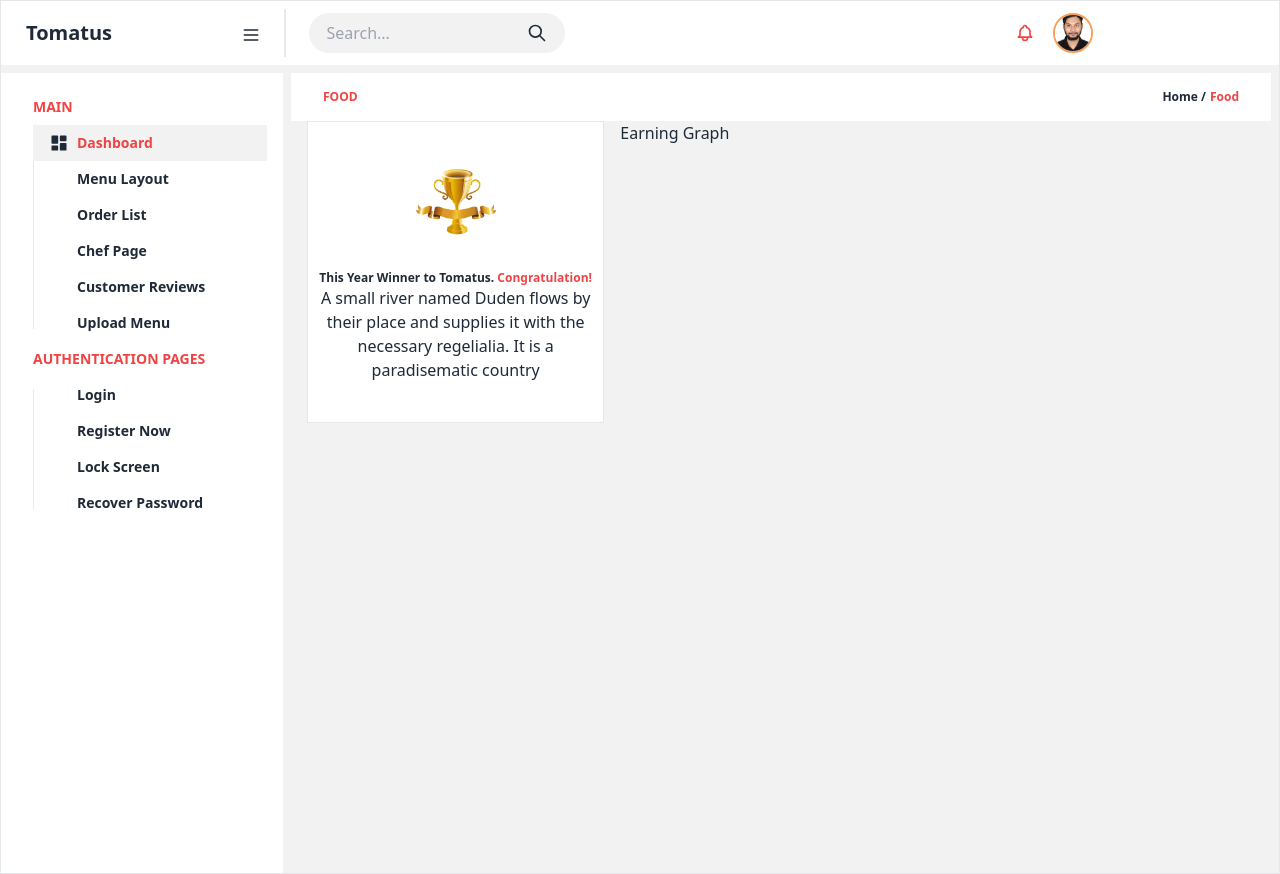
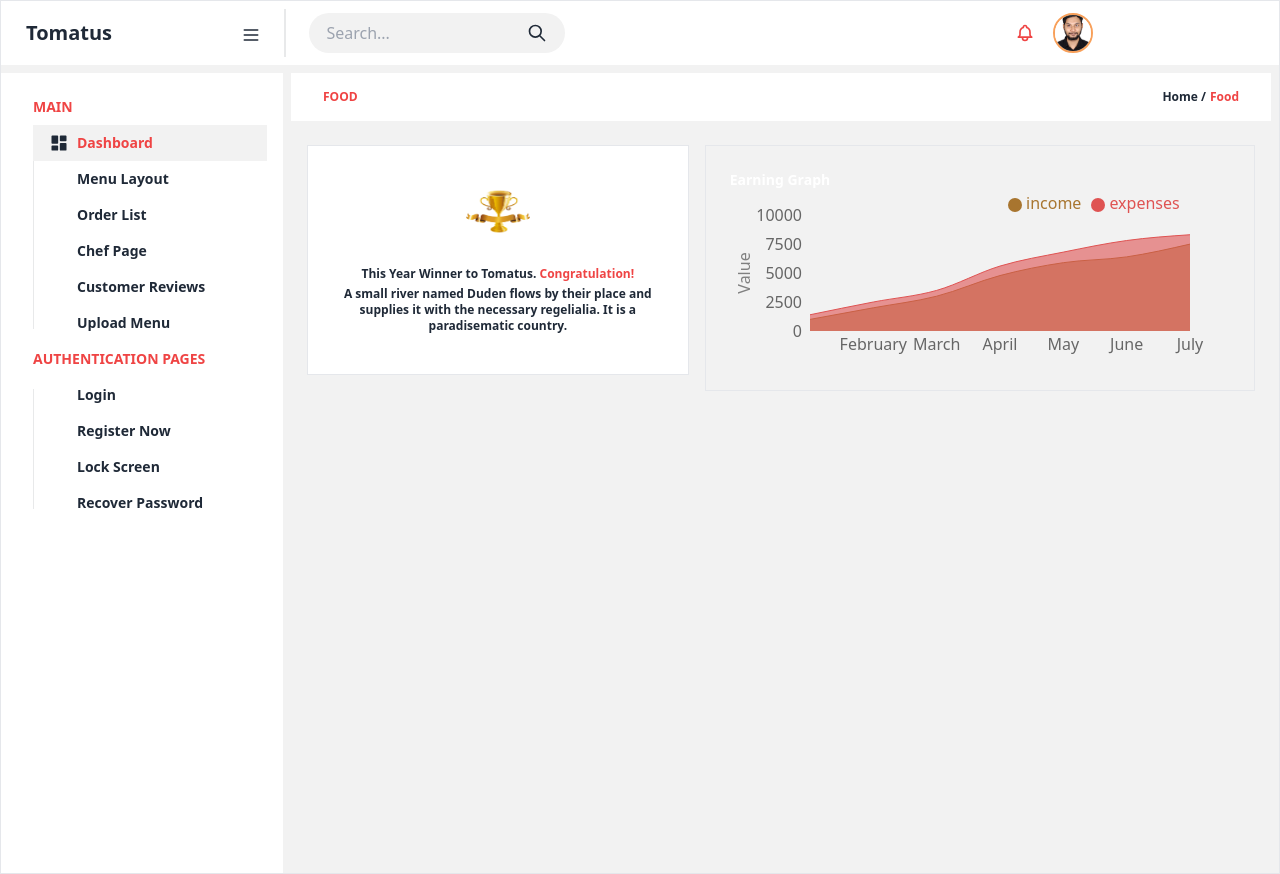
Before and after one commit to mirzaistiakhislam/tomatus-clone, a React (Vite) app: page / in a window 1280 px wide. Built offline with nearby package versions, Linux system fonts and the light colour scheme.

Commit message:
done earning graph

```diff
--- a/src/components/EarningGraph/EarningGraph.jsx
+++ b/src/components/EarningGraph/EarningGraph.jsx
@@ -1,9 +1,41 @@
 
+import { AreaChart, Area, XAxis, YAxis, Tooltip, Legend, Label } from 'recharts';
+
+const data = [
+    { name: 'January', income: 1000, expenses: 1400 },
+    { name: 'February', income: 2000, expenses: 2500 },
+    { name: 'March', income: 3000, expenses: 3500 },
+    { name: 'April', income: 4780, expenses: 5598 },
+    { name: 'May', income: 5890, expenses: 6800 },
+    { name: 'June', income: 6390, expenses: 7800 },
+    { name: 'July', income: 7490, expenses: 8300 },
+];
 
 const EarningGraph = () => {
     return (
-        <div>
-            Earning Graph
+        <div className='border bg-base-200 col-span-5 pt-10 px-6 pb-6 mr-6 relative text-white'>
+            <div className='absolute text-sm font-bold top-6'>Earning Graph</div>
+            <AreaChart
+                width={480}
+                height={180}
+                data={data}
+                margin={{
+                    top: 5,
+                    right: 20,
+                    left: 20,
+                    bottom: 5,
+                }}
+
+            >
+                <XAxis dataKey="name" axisLine={false} tickLine={false} />
+                <YAxis axisLine={false} tickLine={false}>
+                    <Label value="Value" angle={-90} position="insideLeft" style={{ textAnchor: 'middle' }} offset={-6} />
+                </YAxis>
+                <Tooltip />
+                <Legend layout="horizontal" verticalAlign="top" align="right" iconType="circle" fontSize={6} />
+                <Area type="monotone" dataKey="income" stroke="#A8752F" fill="#A8752F" />
+                <Area type="monotone" dataKey="expenses" stroke="#DF5352" fill="#DF5352" />
+            </AreaChart>
         </div>
     );
 };
--- a/src/components/Nav/Nav.jsx
+++ b/src/components/Nav/Nav.jsx
@@ -2,7 +2,7 @@
 
 const Nav = () => {
     return (
-        <div className="mx-2 bg-base-100">
+        <div className="mx-2 bg-base-100 mb-6">
             <div className="w-full flex justify-between p-4">
                 <p className="text-xs font-bold text-red-500 grid place-content-center pl-4">FOOD</p>
                 <div className="flex text-xs font-bold pr-4">
--- a/src/components/Prize/Prize.jsx
+++ b/src/components/Prize/Prize.jsx
@@ -3,14 +3,14 @@ import prize from '../../assets/prize.png';
 const Prize = () => {
     return (
         <div className="bg-base-100 border ml-6">
-            <div className="w-full bg-base-100 py-10">
-                <figure className="mx-auto w-20 h-16">
-                    <img src={prize} alt="" className="rounded-xl" />
+            <div className="w-full bg-base-100 py-10 px-4">
+                <figure className="mx-auto h-12 w-16">
+                    <img src={prize} alt="" className="rounded-xl h-12 w-16" />
                 </figure>
-                <div className="items-center text-center mt-4">
-                    <span className="text-xl text-white font-semibold">15<sup className="text-sm">th</sup> Years</span>
+                <div className="items-center text-center ">
+                    <span className="text-2xl text-white font-semibold">15<sup className="text-sm">th</sup> Years</span>
                     <p className='text-xs font-bold'>This Year Winner to Tomatus. <span className='text-red-500'>Congratulation!</span></p>
-                    <p>A small river named Duden flows by their place and supplies it with the necessary regelialia. It is a paradisematic country</p>
+                    <p className='text-xs font-semibold mt-1'>A small river named Duden flows by their place and supplies it with the necessary regelialia. It is a paradisematic country.</p>
                 </div>
             </div>
         </div>
--- a/src/pages/Home/Home.jsx
+++ b/src/pages/Home/Home.jsx
@@ -15,10 +15,10 @@ const Home = () => {
                     {/* Page content here */}
                     <Nav></Nav>
                     <div className="grid grid-cols-12 gap-4">
-                        <div className="col-span-4">
+                        <div className="col-span-5">
                             <Prize></Prize>
                         </div>
-                        <div className="col-span-5">
+                        <div className="col-span-7">
                             <EarningGraph></EarningGraph>
                         </div>
                     </div>
```
